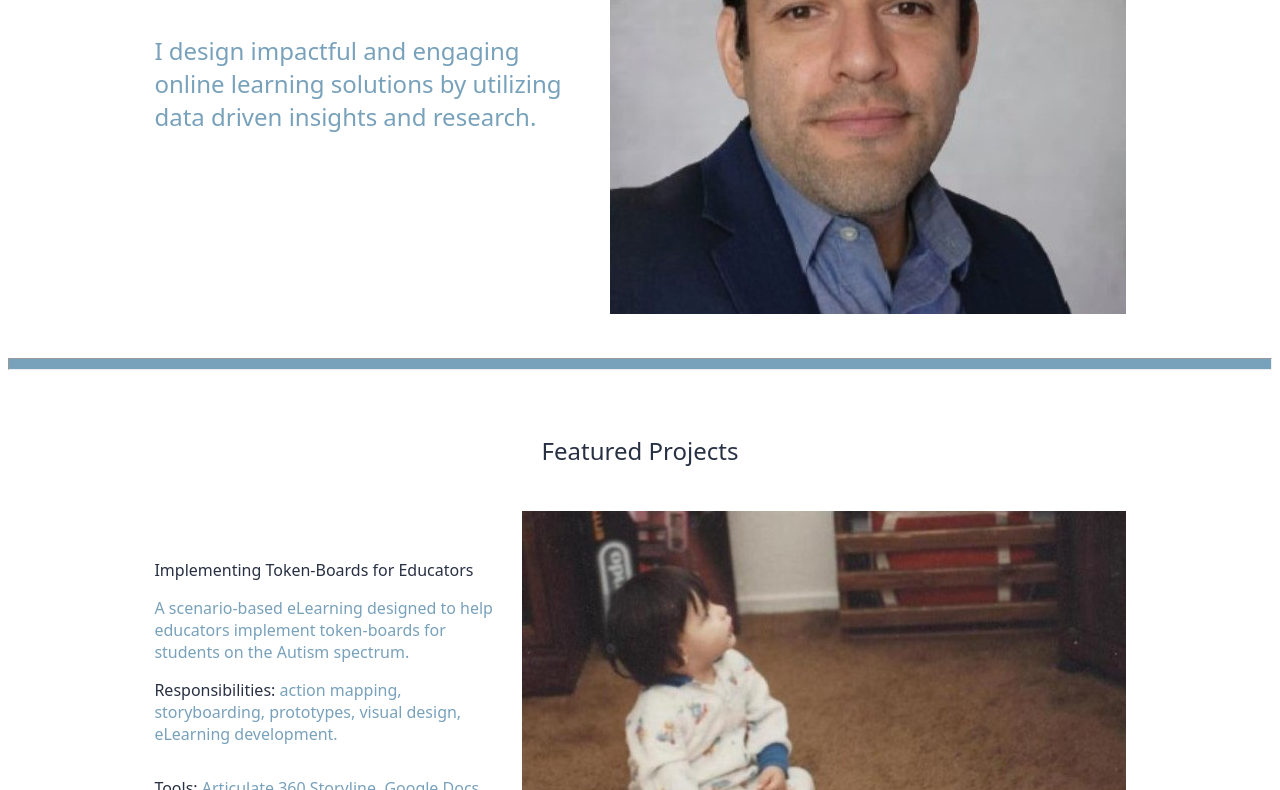
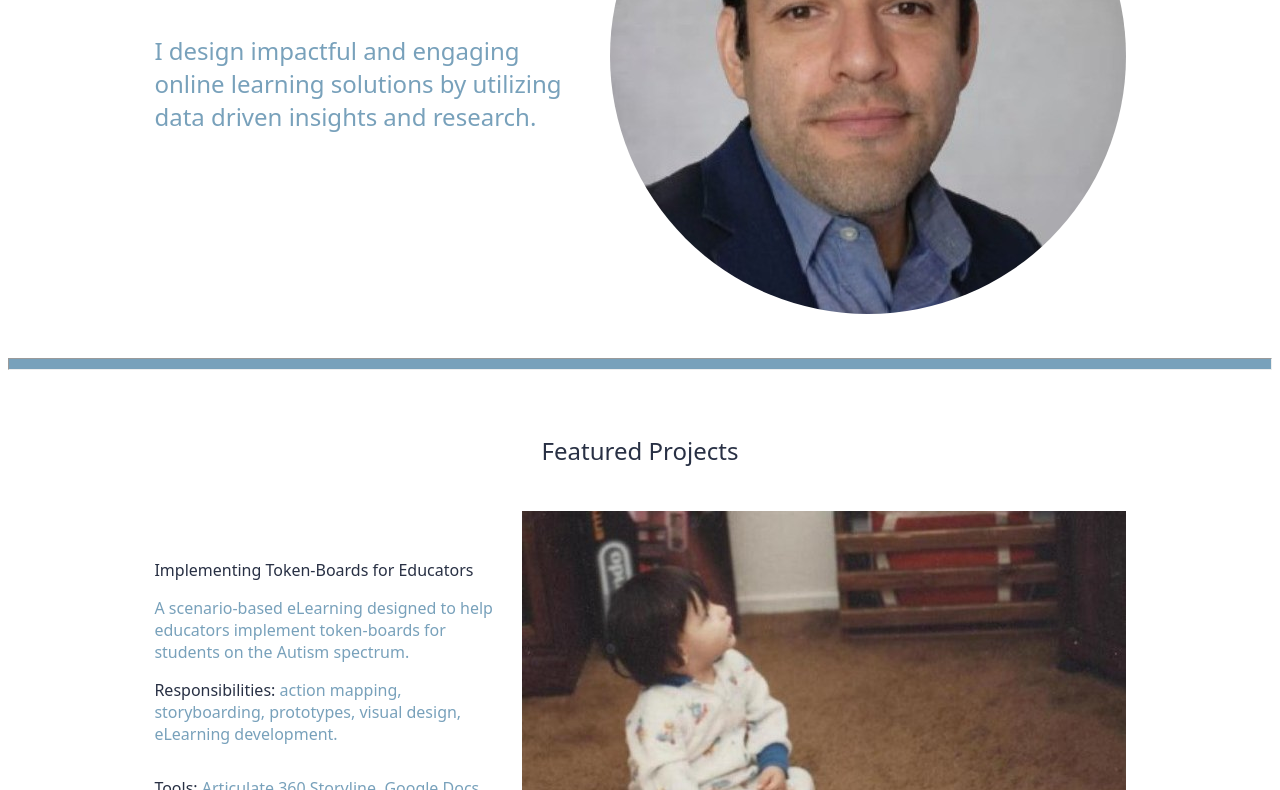
Before and after one commit to eliotrodriguez/instructionaldesign, a plain HTML site: page index.html in a window 1280 px wide. Shown: the part 310-1100 px from the top of the page. Drawn offline with Linux system fonts and the light colour scheme.

Commit message:
Update index.html

```diff
--- a/index.html
+++ b/index.html
@@ -30,7 +30,7 @@
                 <p>I design impactful and engaging online learning solutions by utilizing data driven insights and research. </p>
             </div>
         </div>
-        <div class="=right-column">
+        <div class="right-column">
             <img src="media\1704735851934.jpg">
         </div>
     </div>
```
